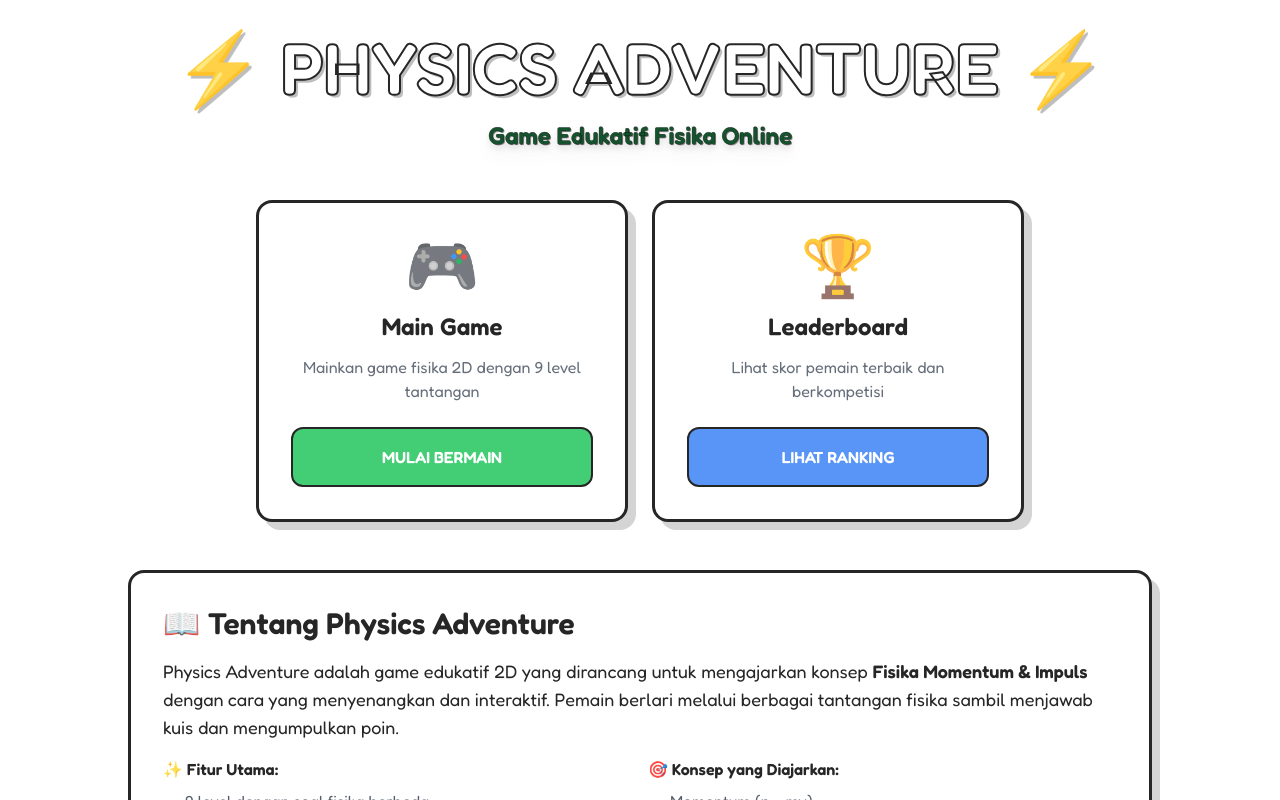
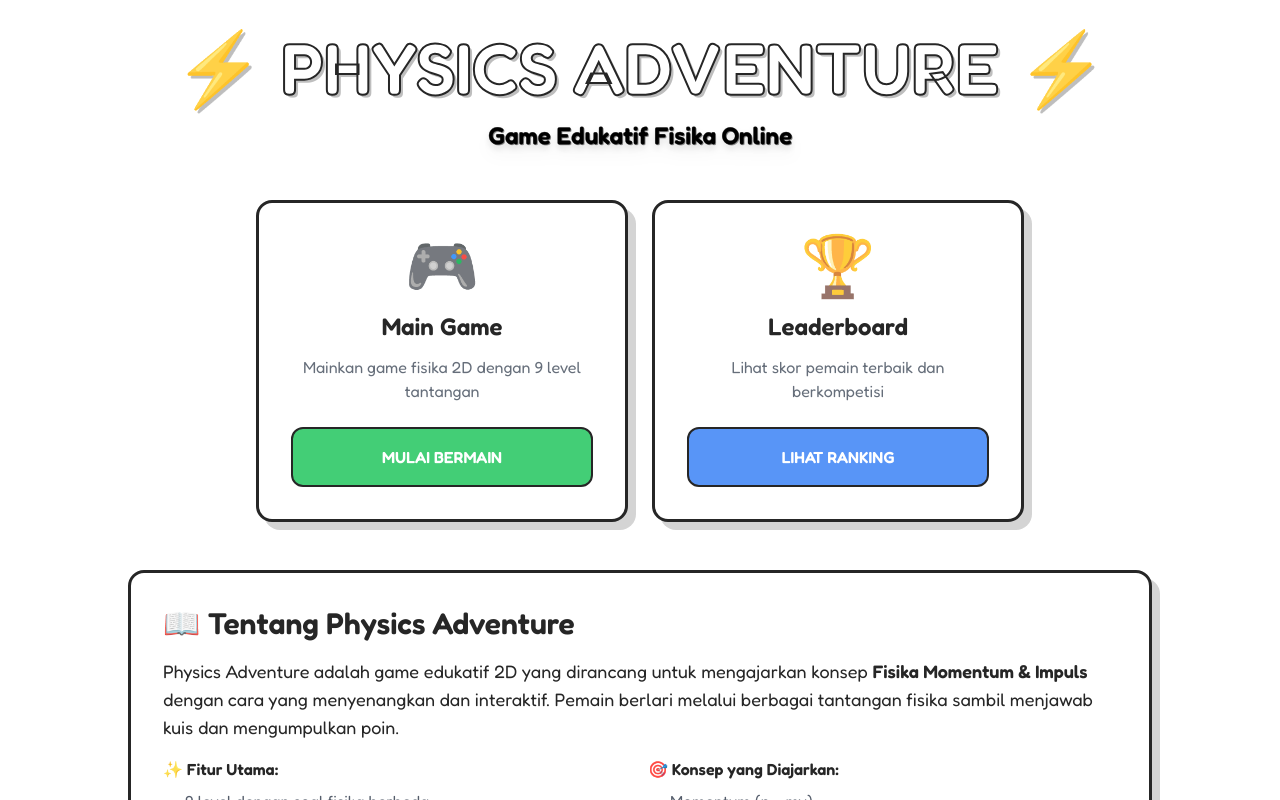
Before and after one commit to yuramarvellyn-cmyk/MEDIA-PEMBELAJARAN-ICT, a plain HTML site: page index.html in a window 1280 px wide. Shown: the top 800 px of the page. Drawn offline with nearby package versions, Linux system fonts and the light colour scheme.

Commit message:
Ubah warna teks 'Game Edukatif Fisika Online' menjadi hitam

```diff
--- a/index.html
+++ b/index.html
@@ -19,7 +19,7 @@
         .button.warning { background: #f59e0b; }
         .title { -webkit-text-stroke: 2px black; text-shadow: 3px 3px 0px rgba(0,0,0,0.3); }
         .hero-subtitle {
-            color: #14532d; /* green-800 */
+            color: #000000; /* black */
             -webkit-text-stroke: 0.5px rgba(0,0,0,0.6);
             text-shadow: 2px 2px 0 rgba(255,255,255,0.06), 1px 1px 0 rgba(0,0,0,0.45);
         }
```
